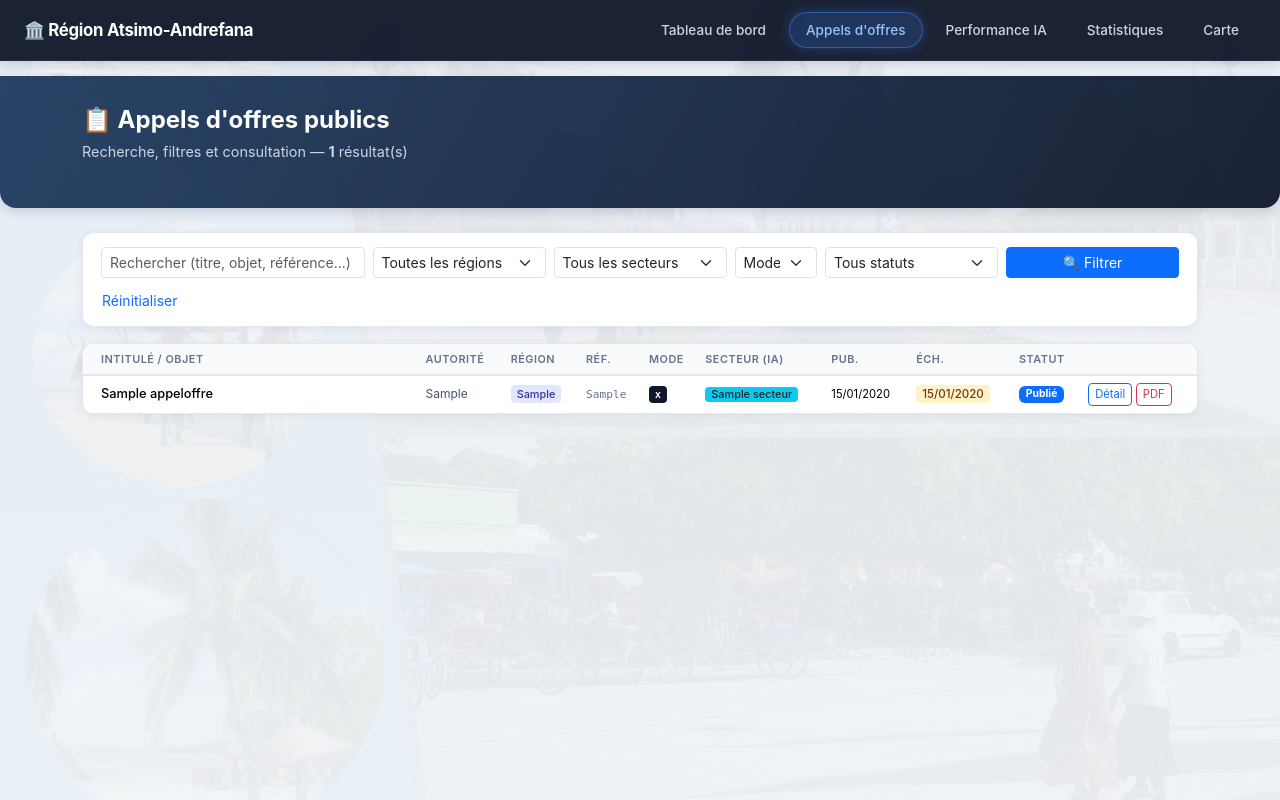
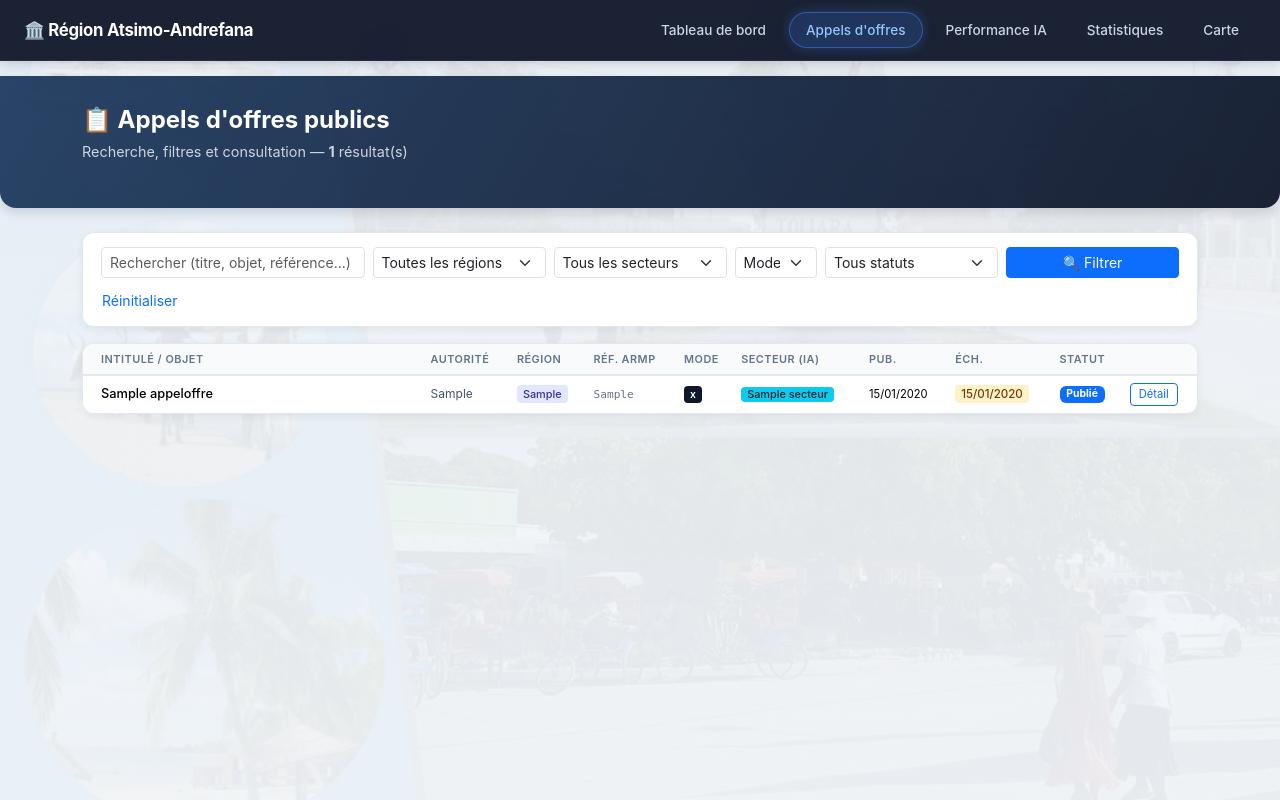
Before and after one commit to benjamin-tsenamada/region-appels-offres, a Django app: page /appels/ in a window 1280 px wide. Run offline with Django 5.2, Linux system fonts and the light colour scheme; tables that the repository leaves empty hold one stand-in row (values such as "Sample post").

Commit message:
Retrait bouton PDF casse - interface epuree

```diff
--- a/appels_offres/templates/appels_offres/liste_appels.html
+++ b/appels_offres/templates/appels_offres/liste_appels.html
@@ -75,7 +75,7 @@
                             <th style="padding-left: 18px; min-width: 280px;">Intitulé / Objet</th>
                             <th>Autorité</th>
                             <th>Région</th>
-                            <th>Réf.</th>
+                            <th>Réf. ARMP</th>
                             <th>Mode</th>
                             <th>Secteur (IA)</th>
                             <th>Pub.</th>
@@ -96,7 +96,8 @@
                                 {% else %}<span class="text-muted">—</span>{% endif %}
                             </td>
                             <td>
-                                {% if ao.reference_armp %}<span class="ref-text">{{ ao.reference_armp|truncatechars:18 }}</span>
+                                {% if ao.reference_armp %}
+                                    <span class="ref-text" title="{{ ao.reference_armp }}">{{ ao.reference_armp|truncatechars:22 }}</span>
                                 {% else %}<span class="text-muted">—</span>{% endif %}
                             </td>
                             <td>
@@ -116,10 +117,11 @@
                                 {% else %}<span class="badge bg-secondary" style="font-size:0.65rem;">Infructueux</span>{% endif %}
                             </td>
                             <td class="text-nowrap">
-                                <a href="{% url 'appels_offres:detail_appel' ao.pk %}" class="btn btn-sm btn-outline-primary" style="font-size:0.7rem; padding:2px 6px;">Détail</a>
-                                {% if ao.url_source %}
-                                <a href="{{ ao.url_source }}" target="_blank" class="btn btn-sm btn-outline-danger" style="font-size:0.7rem; padding:2px 6px;">PDF</a>
-                                {% endif %}
+                                <a href="{% url 'appels_offres:detail_appel' ao.pk %}"
+                                   class="btn btn-sm btn-outline-primary"
+                                   style="font-size:0.7rem; padding:2px 8px;">
+                                    Détail
+                                </a>
                             </td>
                         </tr>
                         {% empty %}
```
Also changed, not shown: appels_offres/templates/appels_offres/detail_appel.html (+0 -8 lines).
